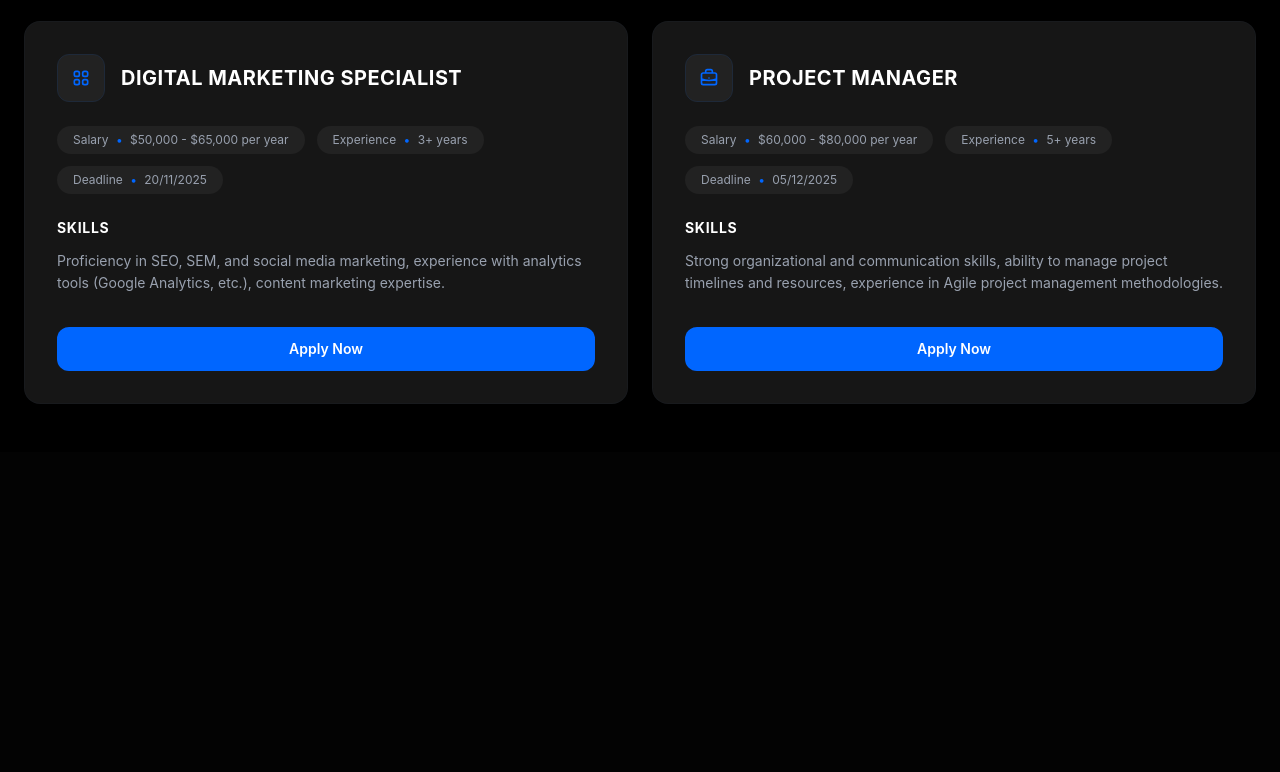
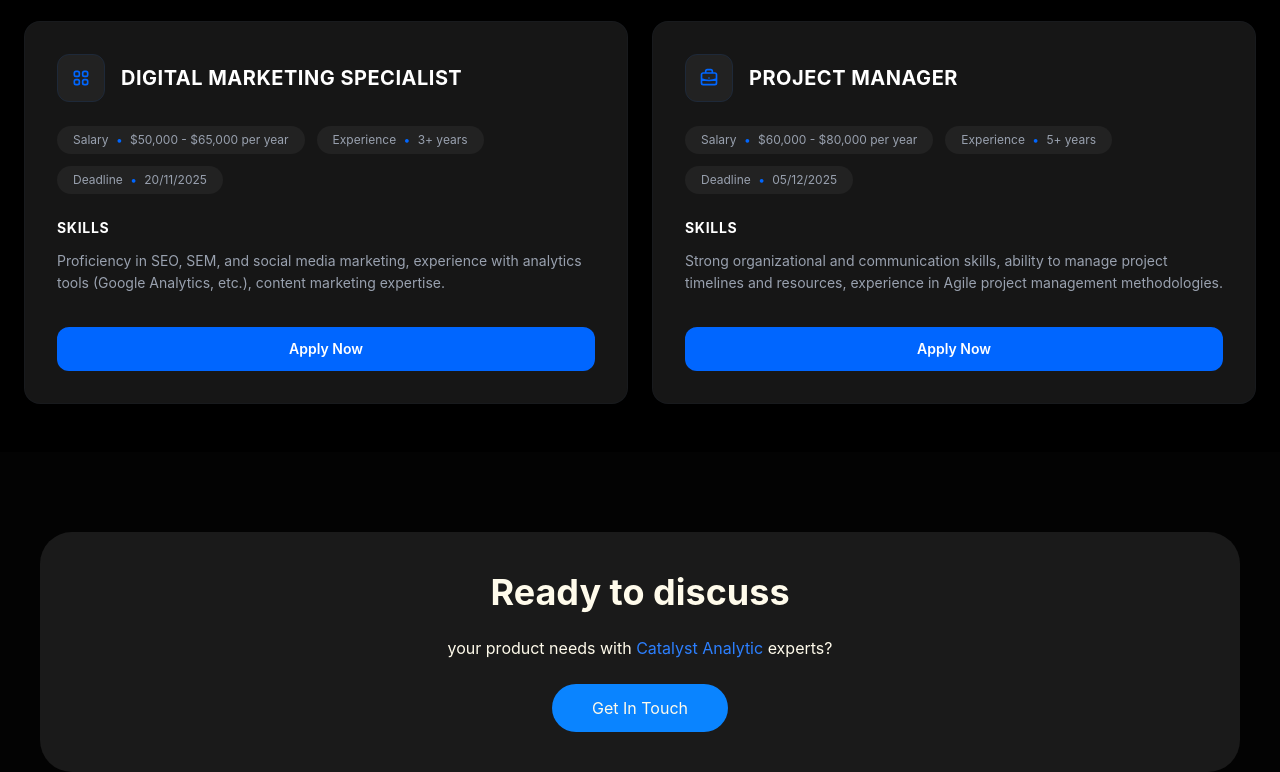
Before and after one commit to shokirovsh01/exam-3, a website: page src/page3.html in a window 1280 px wide. Shown: the part 1451-2223 px from the top of the page. Before the commit the page ends 1903 px from the top, so only its background shows below. Drawn offline with nearby package versions, Linux system fonts and the light colour scheme; files that its build step writes are made by us from their sources.

Commit message:
section 12

```diff
--- a/src/page3.html
+++ b/src/page3.html
@@ -268,5 +268,19 @@
   </div>
 </section>
 
+<!-- section 12 -->
+
+<section style="background-image: url(./img/);" class="max-w-300 m-auto rounded-4xl mt-20 text-amber-50 bg-[#1A1A1A]" >
+
+<div class="m-auto p-10 text-center">
+<h1 class="text-4xl font-bold">Ready to discuss</h1>
+<br>
+<p>your product needs with <span class="text-blue-500">Catalyst Analytic</span> experts?</p>
+<br>
+<button class="bg-[#0A84FF] hidden lg:block text-amber-50 p-3 rounded-3xl m-auto px-10">Get In Touch</button>
+</div>
+
+</section>
+
 </body>
 </html>
```
Also changed, not shown: src/img/Frame 1707480641.png (added).
